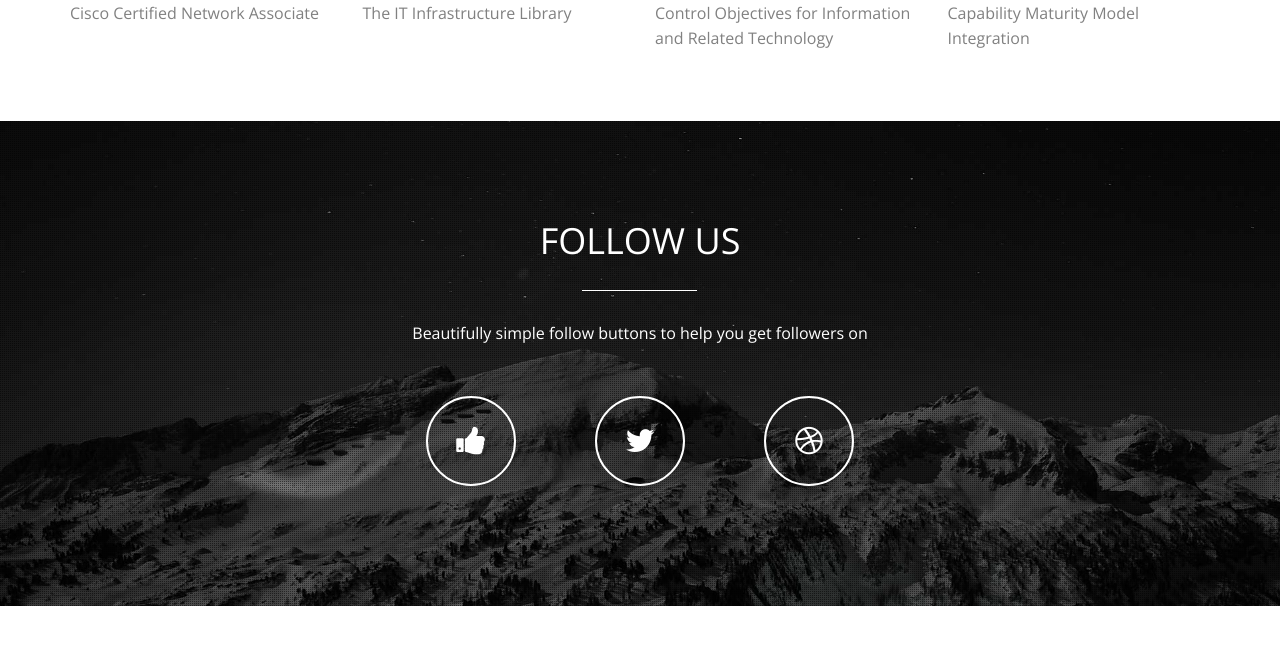
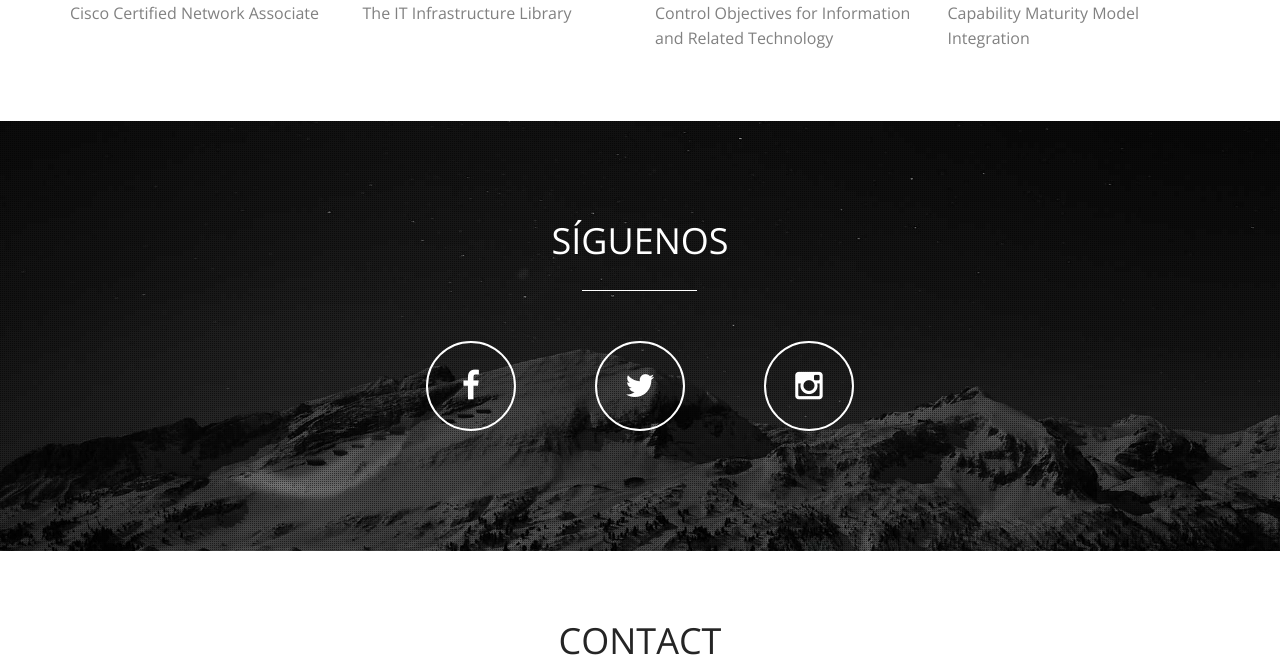
Before and after one commit to santiago-arzola/Rush, a PHP site: page / in a window 1280 px wide. Shown: the part 3040-3704 px from the top of the page. Run offline with PHP 8.4, Linux system fonts and the light colour scheme; some libraries are stand-ins or nearby versions.

Commit message:
actualización

```diff
--- a/css/main.css
+++ b/css/main.css
@@ -371,7 +371,7 @@ h1.navbar-brand {
     display: block;
     font-size: 24px;
     margin-bottom: 45px;
-    text-transform: capitalize;
+    text-transform: inherit;
 }
 
 .caption-content p {
--- a/index.php
+++ b/index.php
@@ -121,8 +121,8 @@
 						<div class="bg-img bg-img-2"></div>
 						<div class="slide-caption">
                             <div class="caption-content">
-                                <h2 style="padding-left: 20rem;margin-left: 54rem;">Nos respaldan mas de 8 años de experiencia</h2>
-                                <span style="margin-left: 47rem;padding-right: 3rem">Dedicados a la innovación e integración tecnológica, proporcionado servicio de
+                                <h2 style="margin-top: 38rem;padding-right: 10rem;padding-left: 10rem;">Nos respaldan mas de 8 años de experiencia</h2>
+                                <span style="padding-right: 10rem;padding-left: 10rem;">Dedicados a la innovación e integración tecnológica, proporcionado servicio de
 								asesoramiento, diseño e implementación de soluciones personalizadas en TI. Combinamos las mejores metodologías y tecnología disponibles del mercado para impulsar la competitividad de su organización. Creemos en la tecnología como un acelerador de negocios.</span>
                             </div>
                         </div>
@@ -135,7 +135,7 @@
 						<div class="slide-caption">
                             <div class="caption-content">
                                 <h2 style="padding-right: 10rem;margin-right: 65rem;margin-top: 17rem;">Sectores de atención</h2>
-                                <span style="margin-right: 70rem;">Diseñamos soluciones dirigidas a los sectores productivos y de consumo del mercado, gracias al respaldo de nuestros socios comerciales, ofrecemos integraciones con la mejor tecnología. Nuestros proyectos cuentan con un alto grado de personalización, siempre con la certeza de que obtendrá los datos, mediciones y metodologías enfocados en el cumplimiento de sus objetivos.</span>
+                                <span style="margin-right: 70rem;padding-right: 2rem;">Diseñamos soluciones dirigidas a los sectores productivos y de consumo del mercado, gracias al respaldo de nuestros socios comerciales, ofrecemos integraciones con la mejor tecnología. Nuestros proyectos cuentan con un alto grado de personalización, siempre con la certeza de que obtendrá los datos, mediciones y metodologías enfocados en el cumplimiento de sus objetivos.</span>
                             </div>
                         </div>
 
@@ -380,7 +380,7 @@
 			</section>
 			<!-- end Testimonial section -->
 
-			<!-- Price section -->
+			<!-- Transformacion Digital section -->
 			<section id="price">
 				<div class="container">
 					<div class="row">
@@ -437,14 +437,13 @@
 						<div class="row">
 
 							<div class="sec-title text-center white wow animated fadeInDown">
-								<h2>FOLLOW US</h2>
-								<p>Beautifully simple follow buttons to help you get followers on</p>
+								<h2>SÍGUENOS</h2>
 							</div>
 
 							<ul class="social-button">
-								<li class="wow animated zoomIn"><a href="#"><i class="fa fa-thumbs-up fa-2x"></i></a></li>
+								<li class="wow animated zoomIn"><a href="#"><i class="fa fa-facebook fa-2x"></i></a></li>
 								<li class="wow animated zoomIn" data-wow-delay="0.3s"><a href="#"><i class="fa fa-twitter fa-2x"></i></a></li>
-								<li class="wow animated zoomIn" data-wow-delay="0.6s"><a href="#"><i class="fa fa-dribbble fa-2x"></i></a></li>
+								<li class="wow animated zoomIn" data-wow-delay="0.6s"><a href="#"><i class="fa fa-instagram fa-2x"></i></a></li>
 							</ul>
 
 						</div>
```
